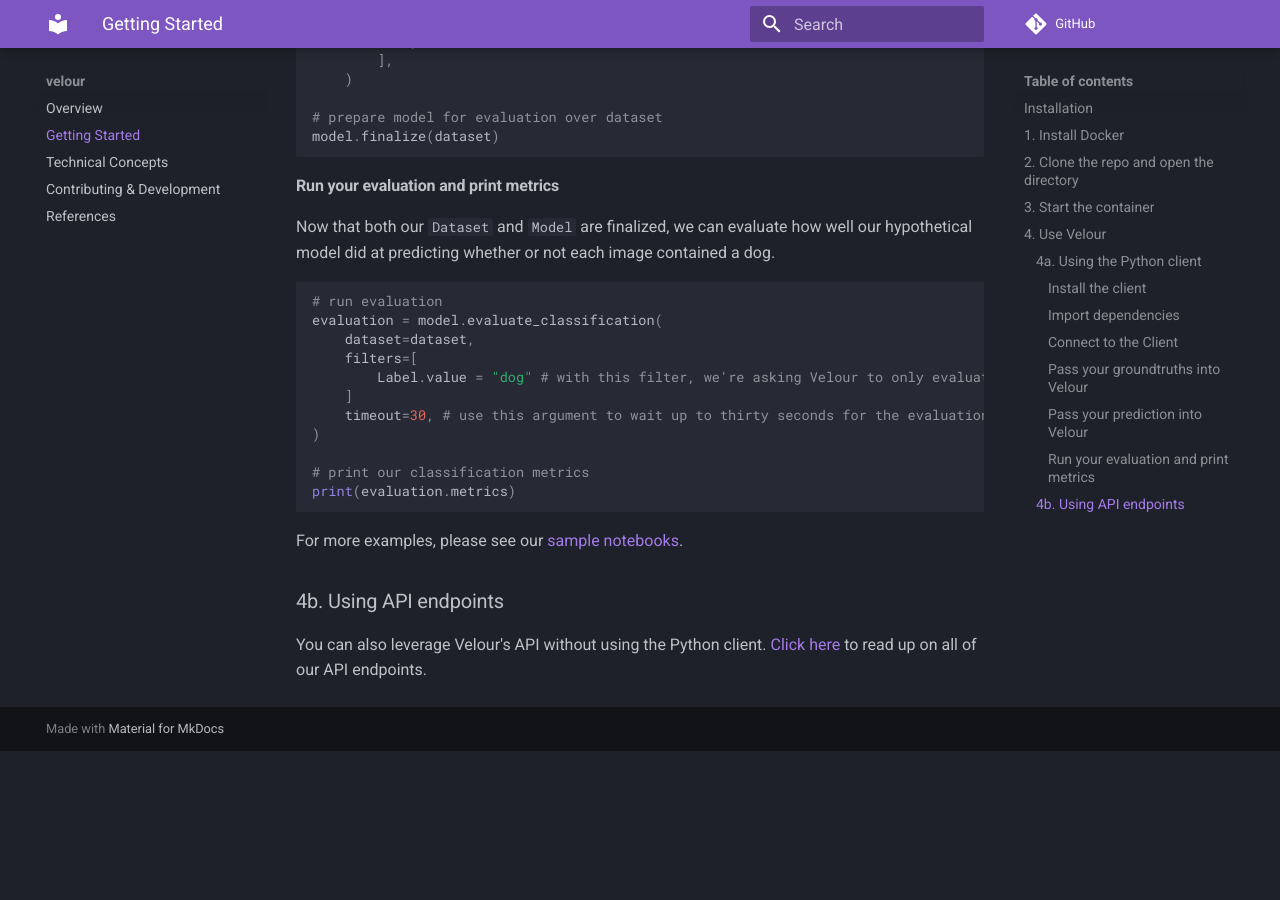
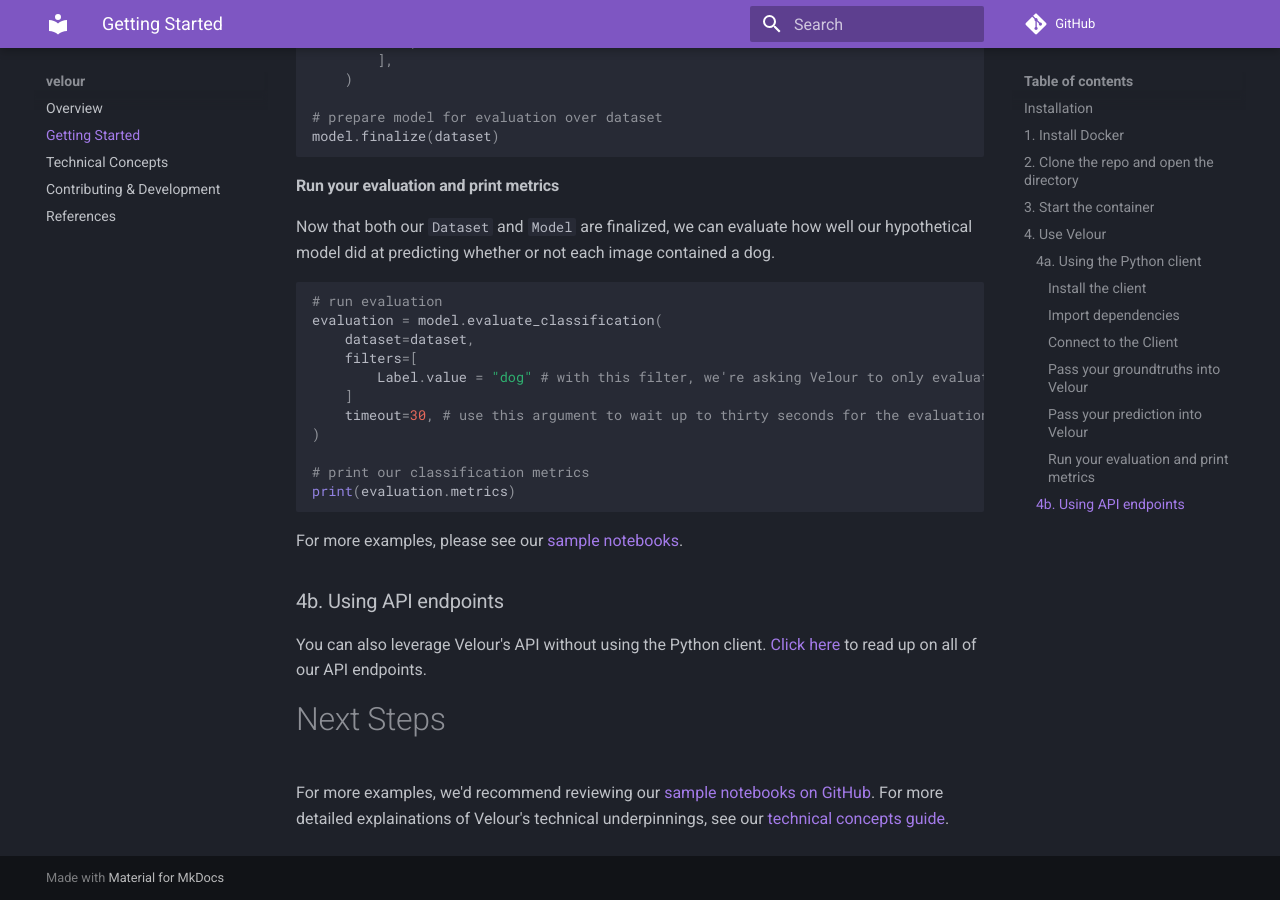
Before and after one commit to Striveworks/valor, an MkDocs documentation site: the page built from docs/getting_started.md, in a window 1280 px wide and 900 px high, scrolled down 3286 px. Built offline with MkDocs 1.6.1 and Material for MkDocs 9.7.7, drawn with Linux system fonts in a browser that asks for light colours; comment, search, counter and statistics services are not loaded; before the commit the page ends 4037 px from its top, so only the background shows below that.

Commit message:
add "Next Steps"

```diff
--- a/docs/getting_started.md
+++ b/docs/getting_started.md
@@ -179,3 +179,8 @@
 
 ### 4b. Using API endpoints
 You can also leverage Velour's API without using the Python client. [Click here](references/API/Endpoints.md) to read up on all of our API endpoints.
+
+
+# Next Steps
+
+For more examples, we'd recommend reviewing our [sample notebooks on GitHub](#TODO). For more detailed explainations of Velour's technical underpinnings, see our [technical concepts guide](technical_concepts.md).
```
Also changed, not shown: docs/index.md (+1 -1 lines).
